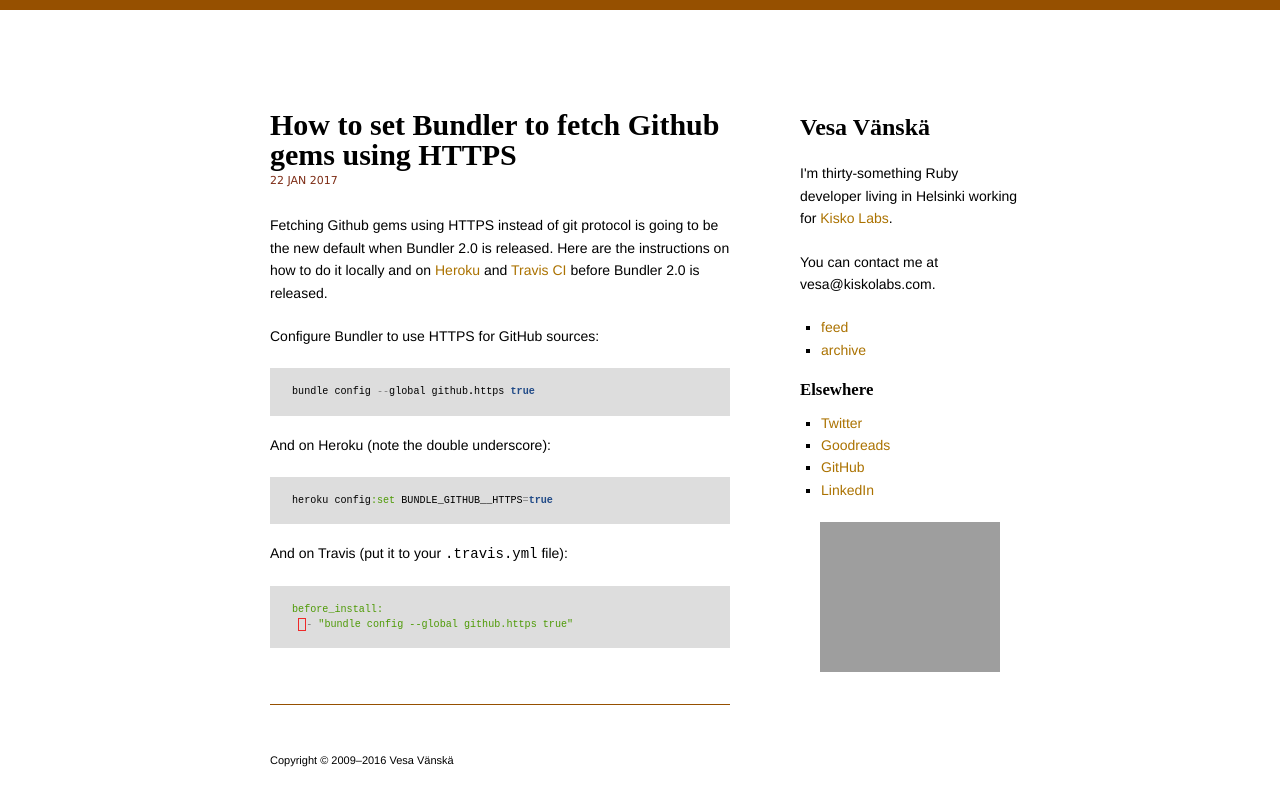
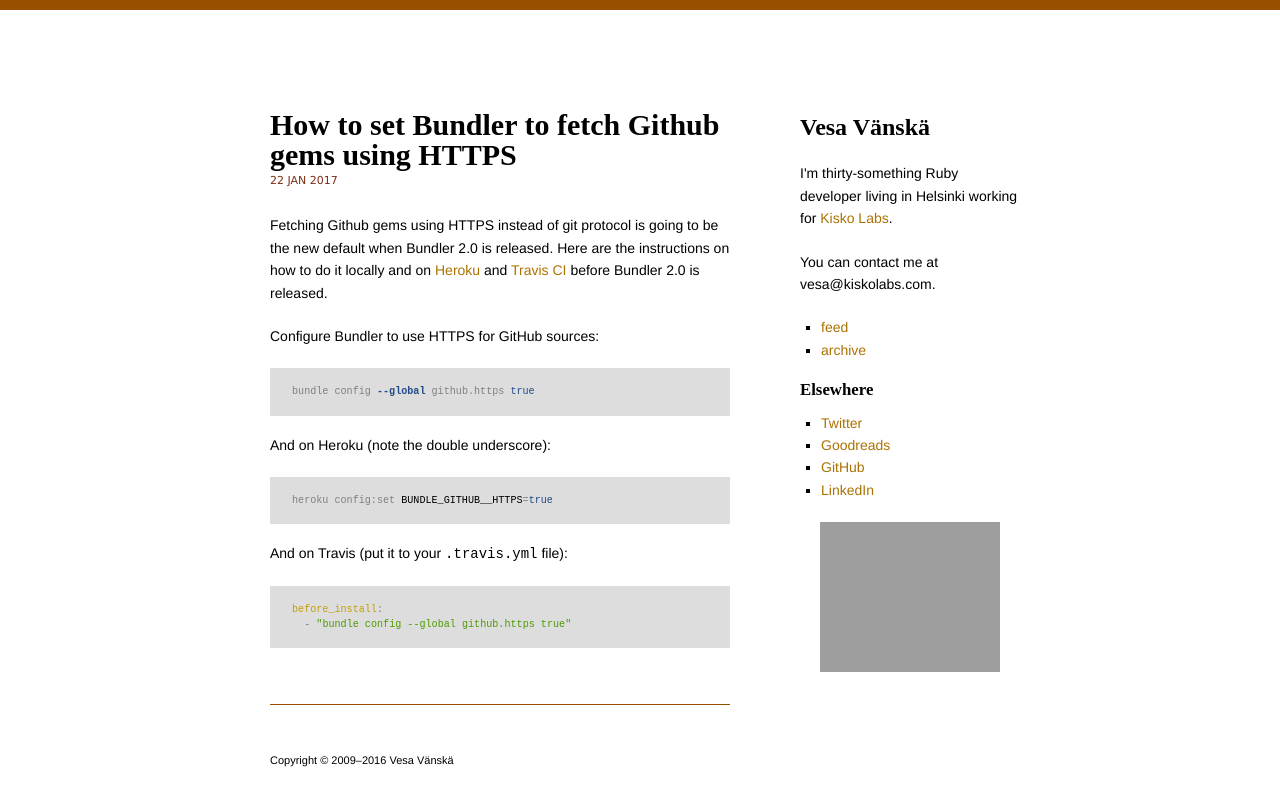
Before and after one commit to vesan/vesan.github.com, a Jekyll site: the page built from _posts/2017-01-22-how-to-set-bundler-to-fetch-github-gems-using-https.md, in a window 1280 px wide. Shown: the top 806 px of the page. Built offline with Jekyll 4.4.1, drawn with Linux system fonts in a browser that asks for light colours; nearby versions of some CDN libraries; comment, search, counter and statistics services are not loaded; grey boxes are pictures that could not be loaded.

Commit message:
Fixes code snippet file types

````diff
--- a/_posts/2017-01-22-how-to-set-bundler-to-fetch-github-gems-using-https.md
+++ b/_posts/2017-01-22-how-to-set-bundler-to-fetch-github-gems-using-https.md
@@ -8,19 +8,19 @@ Fetching Github gems using HTTPS instead of git protocol is going to be the new
 
 Configure Bundler to use HTTPS for GitHub sources:
 
-```ruby
+```sh
 bundle config --global github.https true
 ```
 
 And on Heroku (note the double underscore):
 
-```ruby
+```sh
 heroku config:set BUNDLE_GITHUB__HTTPS=true
 ```
 
 And on Travis (put it to your `.travis.yml` file):
 
-```ruby
+```yaml
 before_install:
-  - "bundle config --global github.https true"
+  - "bundle config --global github.https true"
 ```
````
